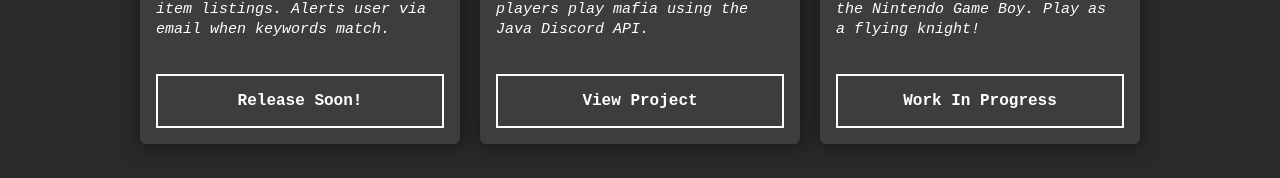
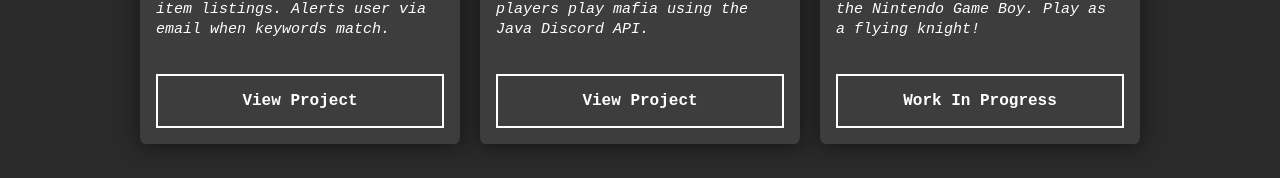
Before and after one commit to allannyang/new-website, a Next.js app: page /Projects in a window 1280 px wide. Shown: the part 955-1133 px from the top of the page. Built offline with nearby package versions, Linux system fonts and the light colour scheme.

Commit message:
Update Projects.jsx

```diff
--- a/pages/Projects.jsx
+++ b/pages/Projects.jsx
@@ -49,8 +49,8 @@ const Projects = () => {
           title="PreOwnedPal"
           tools="Python + Selenium, BeautifulSoup"
           description="Web scraper tracking pre-owned item listings. Alerts user via email when keywords match."
-          buttontext="Release Soon!"
-          path=""
+          buttontext="View Project"
+          path="https://github.com/allannyang/PreOwnedPal"
         ></Card>
         <Card
           image="../FraserMafiaBanner.png"
```
